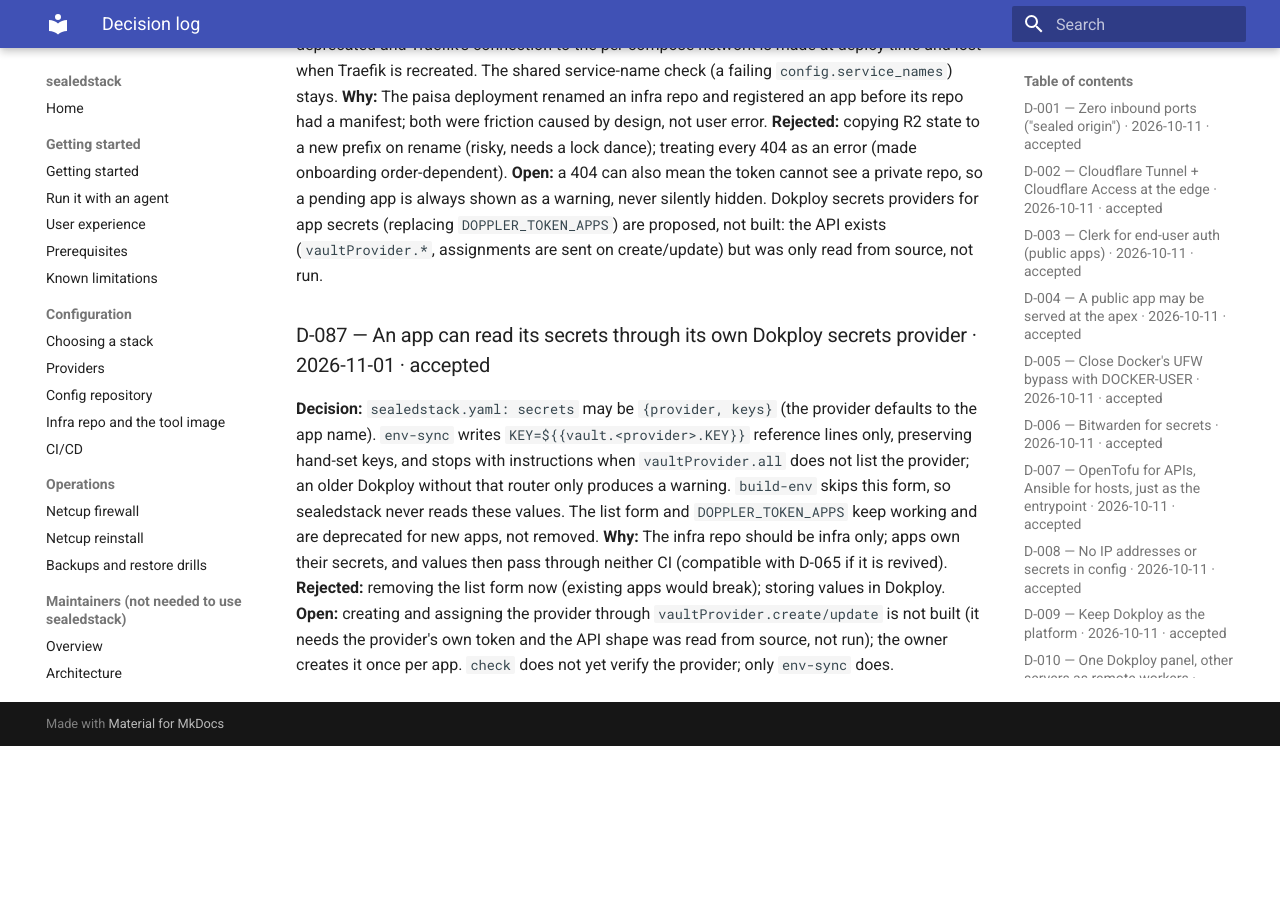
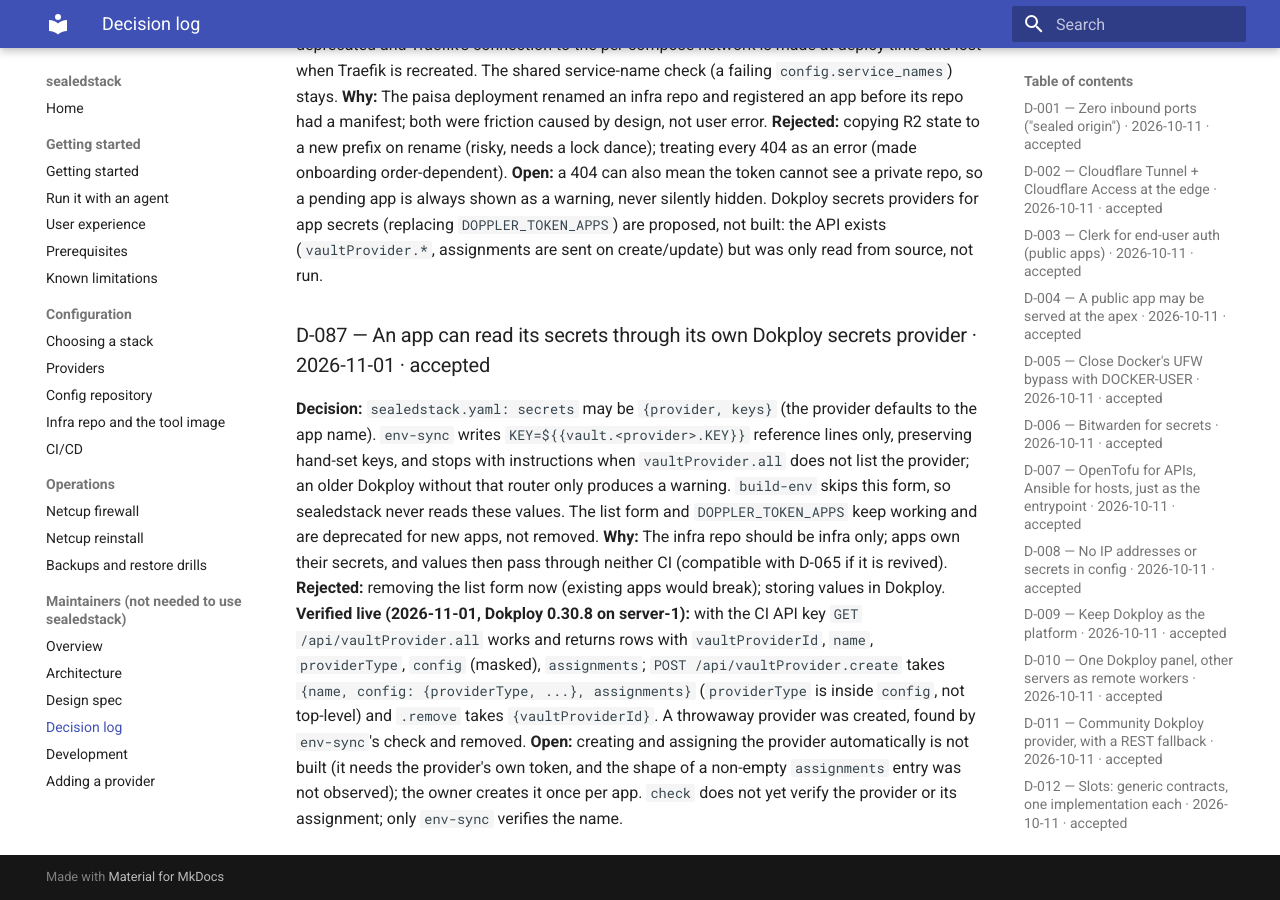
Before and after one commit to gauravnagar19/sealedstack, an MkDocs documentation site: the page built from docs/maintainers/decisions.md, in a window 1280 px wide and 900 px high, scrolled down 28047 px. Built offline with MkDocs 1.6.1 and Material for MkDocs 9.7.7, drawn with Linux system fonts in a browser that asks for light colours; before the commit the page ends 28793 px from its top, so only the background shows below that.

Commit message:
docs: D-087 verified live against Dokploy 0.30.8
Co-Authored-By: Claude Sonnet 5.5 <noreply@anthropic.com>

```diff
--- a/docs/maintainers/decisions.md
+++ b/docs/maintainers/decisions.md
@@ -411,4 +411,5 @@ Docs-only changes skip `tofu` and the Docker checks; changes outside the paths a
 **Decision:** `sealedstack.yaml: secrets` may be `{provider, keys}` (the provider defaults to the app name). `env-sync` writes `KEY=${{vault.<provider>.KEY}}` reference lines only, preserving hand-set keys, and stops with instructions when `vaultProvider.all` does not list the provider; an older Dokploy without that router only produces a warning. `build-env` skips this form, so sealedstack never reads these values. The list form and `DOPPLER_TOKEN_APPS` keep working and are deprecated for new apps, not removed.
 **Why:** The infra repo should be infra only; apps own their secrets, and values then pass through neither CI (compatible with D-065 if it is revived).
 **Rejected:** removing the list form now (existing apps would break); storing values in Dokploy.
-**Open:** creating and assigning the provider through `vaultProvider.create/update` is not built (it needs the provider's own token and the API shape was read from source, not run); the owner creates it once per app. `check` does not yet verify the provider; only `env-sync` does.
+**Verified live (2026-11-01, Dokploy 0.30.8 on server-1):** with the CI API key `GET /api/vaultProvider.all` works and returns rows with `vaultProviderId`, `name`, `providerType`, `config` (masked), `assignments`; `POST /api/vaultProvider.create` takes `{name, config: {providerType, ...}, assignments}` (`providerType` is inside `config`, not top-level) and `.remove` takes `{vaultProviderId}`. A throwaway provider was created, found by `env-sync`'s check and removed.
+**Open:** creating and assigning the provider automatically is not built (it needs the provider's own token, and the shape of a non-empty `assignments` entry was not observed); the owner creates it once per app. `check` does not yet verify the provider or its assignment; only `env-sync` verifies the name.
```
